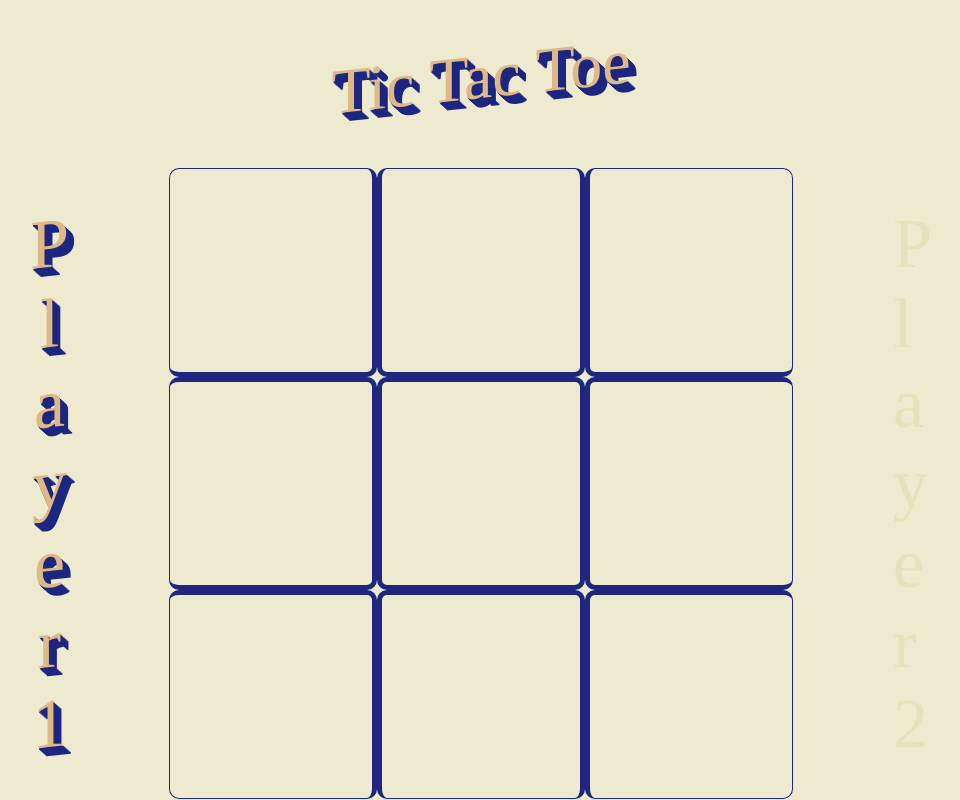
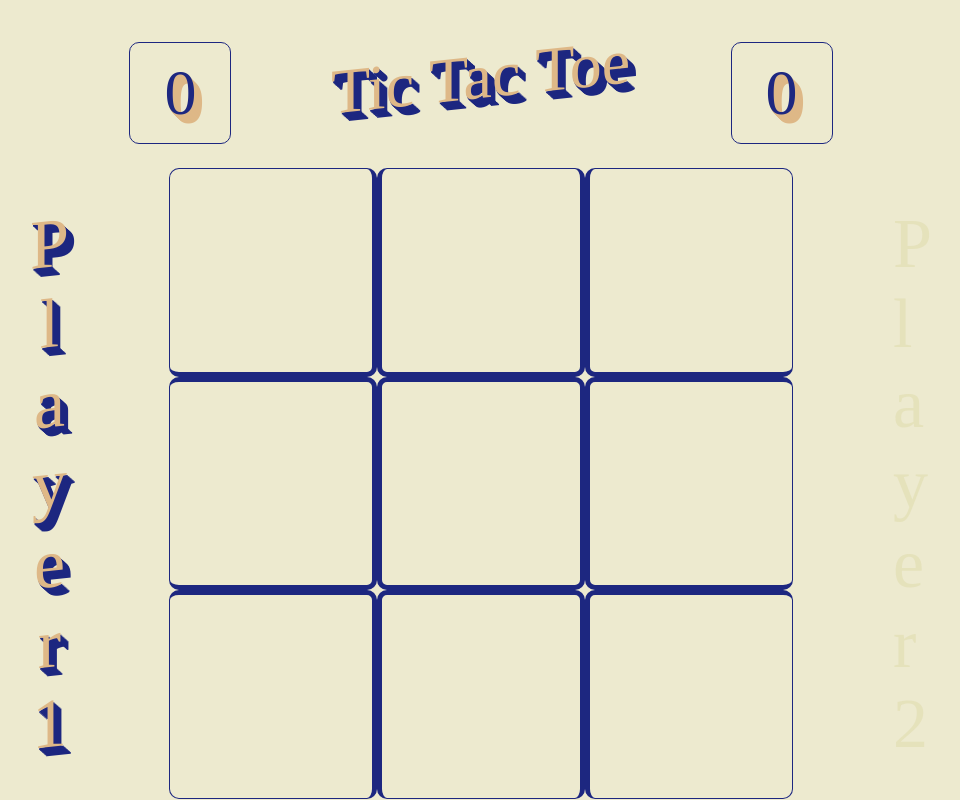
Before and after one commit to basu-shambo/tictactoe_react, a React (Create React App) app: page / in a window 1280 px wide. Shown: the whole page, without its empty margins (159-1119 px from the left). Built offline with nearby package versions, Linux system fonts and the light colour scheme.

Commit message:
added score counter

```diff
--- a/src/App.jsx
+++ b/src/App.jsx
@@ -3,16 +3,21 @@ import Header from './Header/Header'
 import PlayerSelector from './PlayerSelector/PlayerSelector'
 import './App.css'
 import Grid from './Grid/Grid'
+
 const App = () => {
     const [player,setPlayer] = useState(false) //false means player 1 and true means player2
-    const [score1,setScore1] = useState(0)
-    const [score2,setScore2] = useState(0)
+    //this will count the score of the players
+    const [score,setScore] = useState({
+        player1:0,
+        player2:0,
+        draw:0
+    });
     return (
         <div className="app">
-            <Header className="header"/>
+            <Header className="header" score={score}/>
             <div className="playarea">
                 <PlayerSelector className="p1" active={player?false:true}/>
-                <Grid {...{player,setPlayer}}/>
+                <Grid {...{player,setPlayer,score,setScore}}/>
                 <PlayerSelector className="p2" active={player?true:false}/>
             </div>
 
--- a/src/Grid/Cell.jsx
+++ b/src/Grid/Cell.jsx
@@ -3,7 +3,6 @@ import React ,{useState} from 'react'
 const Cell = ({checkWinner,position,player,setPlayer,isEnded,setEnded}) => {
 
     const [clicked,setClicked] = useState(false)
-    let ended = false;
     const handleClick=(e)=>{
         e.stopPropagation();
         const text = player?"O":"X";
@@ -15,7 +14,7 @@ const Cell = ({checkWinner,position,player,setPlayer,isEnded,setEnded}) => {
             e.target.querySelector("p").innerText=text;
         }
 
-        ended = checkWinner();
+        const ended = isEnded?true:checkWinner();
         setEnded(ended);
         if(!ended){
             setPlayer(!player)
@@ -23,8 +22,8 @@ const Cell = ({checkWinner,position,player,setPlayer,isEnded,setEnded}) => {
         setClicked(true)
     }
     return (
-        <div  className={position} onClick={clicked||ended?undefined:handleClick}>
-            <p  id={`p${position}`} onClick={clicked||ended?undefined:handleClick}></p>
+        <div  className={position} onClick={clicked||isEnded?undefined:handleClick}>
+            <p  id={`p${position}`} onClick={clicked||isEnded?undefined:handleClick}></p>
         </div>
     )
 }
--- a/src/Grid/Grid.jsx
+++ b/src/Grid/Grid.jsx
@@ -1,9 +1,18 @@
 import React ,{useState} from 'react'
 import Cell from './Cell'
 import './Grid.css'
-const Grid = ({player,setPlayer}) => {
+const Grid = ({player,setPlayer,score,setScore}) => {
+    //matrix positions of the the ceels
     const positions = ["00","01","02","10","11","12","20","21","22"]
     const [isEnded,setEnded] = useState(false); //false means the game is still going on, true means game has ended
+    /**
+     * Checks if the a,b,c positions in the array are the same in the array
+     * @param {string[]} array
+     * @param {number} a
+     * @param {number} b
+     * @param {number} c
+     * @returns {boolean} whether the array values at position a,b,c are the same
+     */
     const check=(array,a,b,c)=>{
         if(array[a] && array[b] && array[c] && array[a]===array[b] && array[b]===array[c]){
             document.querySelector(`#p${positions[a]}`).style.backgroundColor = "burlywood";
@@ -14,21 +23,43 @@ const Grid = ({player,setPlayer}) => {
         }
         return false
     }
+    /**
+     * Checks if any palyer has won by getting the character at the positions and then check if the required positions have the same cahracter using the @function check
+     * @returns {boolean} if there is a winner,otherwise
+     */
     const checkWinner=()=>{
         const xnos = positions.map((position)=>{
             return document.querySelector(`#p${position}`).innerHTML;
         })
-        //return true if
-        return (
-            check(xnos,0,1,2) ||
+        const isWon =  check(xnos,0,1,2) ||
             check(xnos,3,4,5) ||
             check(xnos,6,7,8) ||
             check(xnos,0,3,6) ||
             check(xnos,1,4,7) ||
             check(xnos,2,5,8) ||
             check(xnos,2,4,6) ||
-            check(xnos,0,4,8)
-        )
+            check(xnos,0,4,8) ;
+        if(isWon){
+            setScore({
+                ...score,
+                player1:player?score.player1:score.player1+1,
+                player2:player?score.player2+1:score.player2,
+            })
+            return true;
+
+        }
+
+        const isDraw = xnos.reduce((acc,curr)=>(Boolean)(acc && curr))
+        if(isDraw){
+            setScore({
+                ...score,
+                draw:score.draw+1
+            })
+            return true;
+
+        }
+        return false;
+
 
     }
     return (
--- a/src/Header/Header.css
+++ b/src/Header/Header.css
@@ -1,5 +1,54 @@
 
+:root{
+    --shadow-color : rgb(29, 39, 128) ;
+    --text-color : burlywood;
+    --player-selector-margin : 100px;
+}
 .header{
+    display: flex;
+    justify-content: center;
+    align-items: center;
+    /* Disabling the text selection by user */
+    -webkit-touch-callout: none;
+    -webkit-user-select: none;
+    -khtml-user-select: none;
+    -moz-user-select: none;
+    -ms-user-select: none;
+    user-select: none;
+}
+.score{
+    height: 100px;
+    width: 100px;
+    border: 1px solid var(--shadow-color);
+    border-radius:10px;
+
+}
+.score > p{
+    margin: 0;
+    font-size: 8vh;
+    width: 100%;
+    height: 100%;
+    display: grid;
+    place-items: center;
+    /* transform: skewY(-6deg); */
+    color:var(--shadow-color);
+    text-shadow:
+    1px 2px  var(--text-color),
+    2px 3px  var(--text-color),
+    3px 4px  var(--text-color),
+    4px 5px  var(--text-color),
+    5px 6px  var(--text-color),
+    6px 7px  var(--text-color),
+    7px 8px  var(--text-color),
+    8px 9px  var(--text-color);
+}
+.p1Score{
+    margin-right:var(--player-selector-margin);
+}
+.p2Score{
+    margin-left:var(--player-selector-margin)
+}
+.heading{
     display: flex;
     justify-content:center;
     font-size: 8vh;
@@ -8,14 +57,16 @@
     margin-bottom: 4rem;
 
     transform: skewY(-6deg);
-    color:burlywood;
+    color:var(--text-color);
     text-shadow:
-    1px 2px  rgb(29, 39, 128),
-    2px 3px  rgb(29, 39, 128),
-    3px 4px  rgb(29, 39, 128),
-    4px 5px  rgb(29, 39, 128),
-    5px 6px  rgb(29, 39, 128),
-    6px 7px  rgb(29, 39, 128),
-    7px 8px  rgb(29, 39, 128),
-    8px 9px  rgb(29, 39, 128);
+    1px 2px  var(--shadow-color),
+    2px 3px  var(--shadow-color),
+    3px 4px  var(--shadow-color),
+    4px 5px  var(--shadow-color),
+    5px 6px  var(--shadow-color),
+    6px 7px  var(--shadow-color),
+    7px 8px  var(--shadow-color),
+    8px 9px  var(--shadow-color);
+
+
 }
--- a/src/Header/Header.jsx
+++ b/src/Header/Header.jsx
@@ -1,9 +1,13 @@
 import React from 'react'
 import './Header.css'
-const Header = () => {
+const Header = ({score}) => {
     return (
         <div className="header">
+        <div className="p1Score score"><p>{score.player1}</p></div>
+        <div className="heading">
             Tic Tac Toe
+        </div>
+        <div className="p2Score score"><p>{score.player2}</p></div>
         </div>
     )
 }
--- a/src/PlayerSelector/PlayerSelector.css
+++ b/src/PlayerSelector/PlayerSelector.css
@@ -11,7 +11,15 @@
 }
 .selectorChar{
     font-size: 70px;
-
+}
+.player-indicator{
+    /* Disabling the text selection by user */
+    -webkit-touch-callout: none;
+    -webkit-user-select: none;
+    -khtml-user-select: none;
+    -moz-user-select: none;
+    -ms-user-select: none;
+    user-select: none;
 }
 .active{
     display: flex;
--- a/src/PlayerSelector/PlayerSelector.jsx
+++ b/src/PlayerSelector/PlayerSelector.jsx
@@ -6,8 +6,8 @@ const PlayerSelector = ({className,active}) => {
     return (
         <div className={`player-indicator ${className} ${active?"active":"inactive"}`}>
             {
-                [...text].map((char)=>{
-                    return (<div className="selectorChar">{char}</div>)
+                [...text].map((char,index)=>{
+                    return (<div key={index} className="selectorChar">{char}</div>)
                 })
             }
         </div>
```
